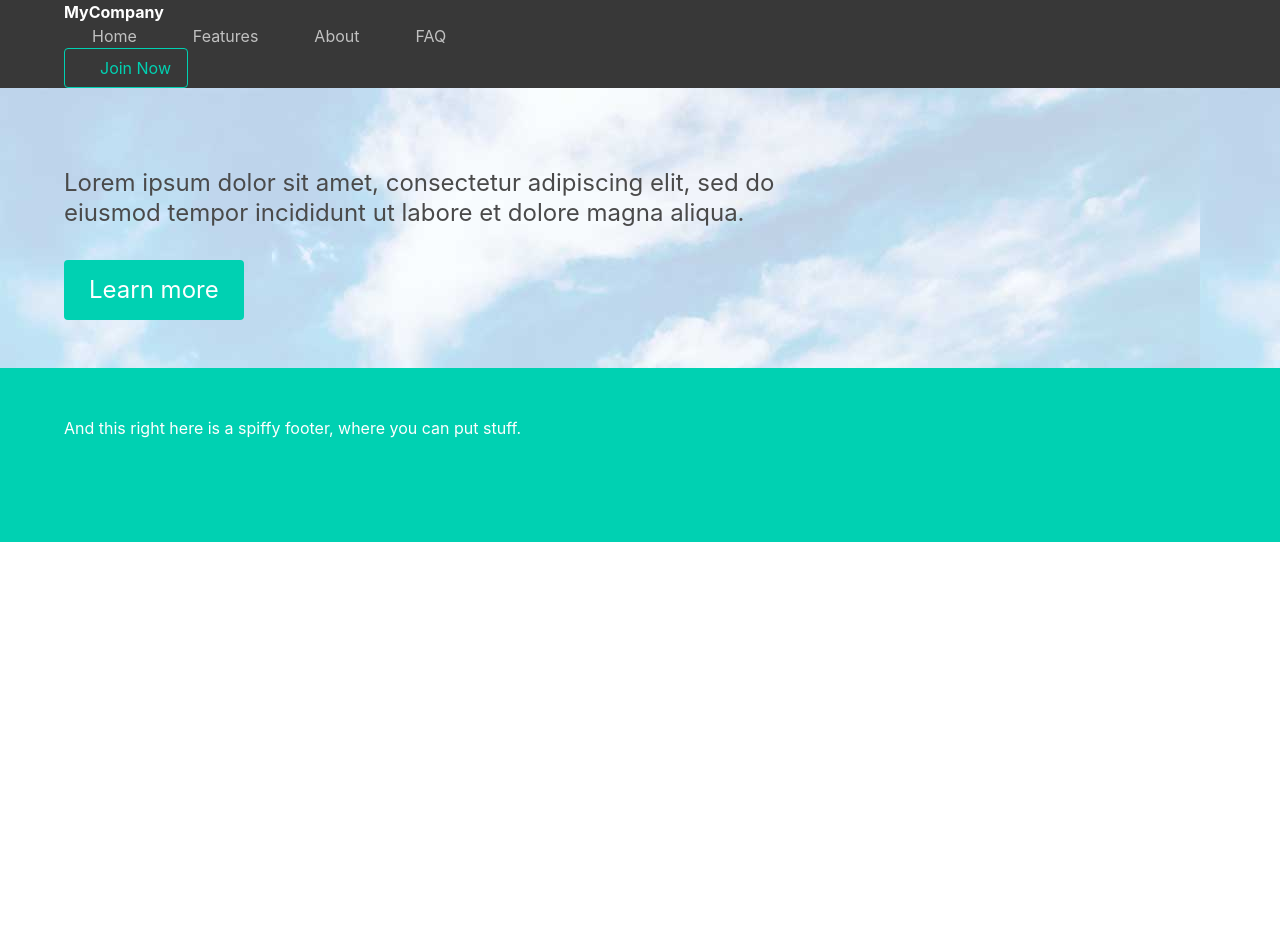
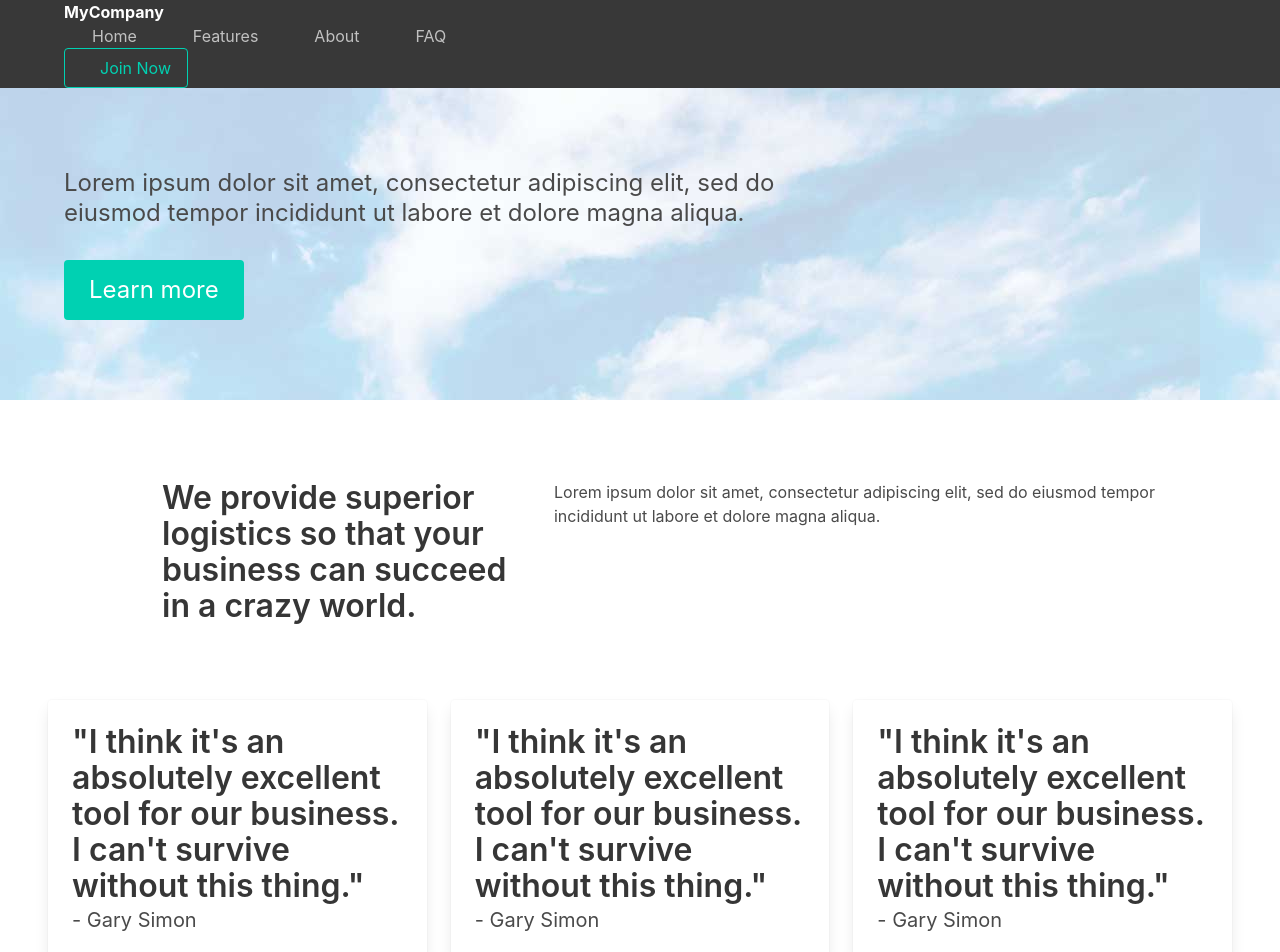
Before and after one commit to willianhy/jsframeworks_by_example, a Vue app in the folder compare-vue/: page /#/ in a window 1280 px wide. Shown: the top 952 px of the page. Before the commit the page ends 800 px from the top, so only its background shows below. Built offline with nearby package versions, Linux system fonts and the light colour scheme; the HTML template or start-up script is replaced by a standard one.

Commit message:
support content

```diff
--- a/compare-vue/src/components/Home.vue
+++ b/compare-vue/src/components/Home.vue
@@ -8,6 +8,49 @@
             <h2 class="subtitle is-4">{{ subheading }}</h2>
           </div>
           <a class="button is-large is-primary" id="learn">Learn more</a>
+        </div>
+      </div>
+    </section>
+
+    <section class="section">
+      <div class="container">
+        <div class="columns pd is-desktop">
+          <div class="column is-1 has-text-centered">
+            <i class="fa fa-cog is-primary"></i>
+          </div>
+          <div class="column is-one-third-desktop">
+            <p class="title"><strong>We provide superior logistics so that your business can succeed in a crazy world.</strong></p>
+          </div>
+          <div class="column">
+            <p>Lorem ipsum dolor sit amet, consectetur adipiscing elit, sed do eiusmod tempor incididunt ut labore et dolore magna aliqua.</p>
+          </div>
+        </div>
+      </div>
+
+      <div class="columns pd">
+        <div class="column">
+          <div class="card">
+            <div class="card-content">
+              <p class="title">"I think it's an absolutely excellent tool for our business. I can't survive without this thing."</p>
+              <p class="subtitle">- Gary Simon</p>
+            </div>
+          </div>
+        </div>
+        <div class="column">
+          <div class="card">
+            <div class="card-content">
+              <p class="title">"I think it's an absolutely excellent tool for our business. I can't survive without this thing."</p>
+              <p class="subtitle">- Gary Simon</p>
+            </div>
+          </div>
+        </div>
+        <div class="column">
+          <div class="card">
+            <div class="card-content">
+              <p class="title">"I think it's an absolutely excellent tool for our business. I can't survive without this thing."</p>
+              <p class="subtitle">- Gary Simon</p>
+            </div>
+          </div>
         </div>
       </div>
     </section>
@@ -46,4 +89,16 @@
 h2
   margin: 1.5rem 0 2rem 0 !important
 
+.fa-cog
+  font-size: 40px
+
+#learn
+  +desktop
+    margin-bottom: 2rem
+
+.pd
+  +tablet
+    padding: 2em 0
+
+
 </style>
```
